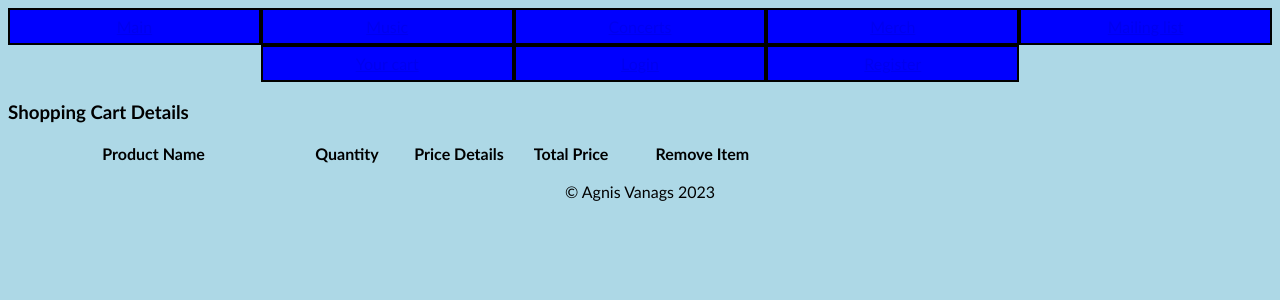
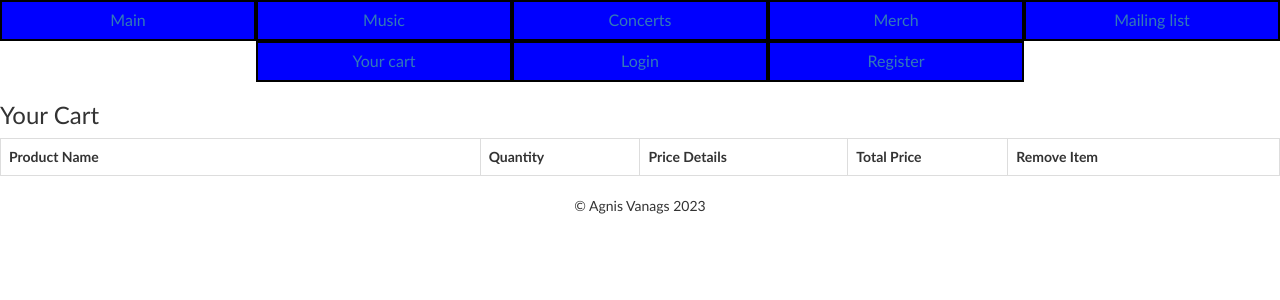
Before and after one commit to Agnis800/AV-promotion-merch-shop, a PHP site: page /cart.php in a window 1280 px wide. Shown: the top 300 px of the page. Run offline with PHP 8.4, Linux system fonts and the light colour scheme; lists and menus that the app fills with data are empty.

Commit message:
Izlabotas kosmētiskas kļūdas

```diff
--- a/pages/cart.php
+++ b/pages/cart.php
@@ -9,6 +9,9 @@ session_start();
         <meta http-equiv="X-UA-Compatible" content="ie-edge">
         <link rel="stylesheet" href="css/cart.css">
         <link rel="stylesheet" href="https://cdnjs.cloudflare.com/ajax/libs/font-awesome/4.7.0/css/font-awesome.min.css">
+        <link href="https://maxcdn.bootstrapcdn.com/bootstrap/3.3.7/css/bootstrap.min.css" rel="stylesheet" integrity="sha384-BVYiiSIFeK1dGmJRAkycuHAHRg32OmUcww7on3RYdg4Va+PmSTsz/K68vbdEjh4u" crossorigin="anonymous">
+        <script src="https://maxcdn.bootstrapcdn.com/bootstrap/3.3.7/js/bootstrap.min.js" integrity="sha384-Tc5IQib027qvyjSMfHjOMaLkfuWVxZxUPnCJA7l2mCWNIpG9mGCD8wGNIcPD7Txa" crossorigin="anonymous"></script>
+
         <title>Agnis Vanags</title>
     </head>
     <body>
@@ -35,7 +38,7 @@ session_start();
             </div>
             <div class="cart">
                 <div style="clear: both"></div>
-                <h3 class="title2">Shopping Cart Details</h3>
+                <h3 class="title2">Your Cart</h3>
                 <div class="table-responsive">
                    <table class="table table-bordered">
                     <tr>
--- a/pages/concerts.html
+++ b/pages/concerts.html
@@ -6,6 +6,7 @@
         <meta http-equiv="X-UA-Compatible" content="ie-edge">
         <link rel="stylesheet" href="css/concerts.css">
         <link rel="stylesheet" href="https://cdnjs.cloudflare.com/ajax/libs/font-awesome/4.7.0/css/font-awesome.min.css">
+
         <title>Agnis Vanags</title>
     </head>
     <body>
--- a/pages/css/cart.css
+++ b/pages/css/cart.css
@@ -12,7 +12,6 @@ html * {
     display: flex;
     justify-content: center;
 }
-
 
 .menu-btn {
     background-color: blue;
@@ -32,6 +31,10 @@ h1 {
 
 body {
     background-color: #ADD8E6;
+}
+
+table, th, tr {
+    text-align: center;
 }
 
 .name {
--- a/pages/css/merch.css
+++ b/pages/css/merch.css
@@ -5,6 +5,7 @@ html * {
 body {
     background-color: #ADD8E6;
 }
+
 
 .name {
     text-align: center;
--- a/pages/css/music.css
+++ b/pages/css/music.css
@@ -10,7 +10,6 @@ html * {
     display: flex;
     justify-content: center;
 }
-
 
 .menu-btn {
     background-color: blue;
--- a/pages/main.html
+++ b/pages/main.html
@@ -6,6 +6,7 @@
         <meta http-equiv="X-UA-Compatible" content="ie-edge">
         <link rel="stylesheet" href="css/main.css">
         <link rel="stylesheet" href="https://cdnjs.cloudflare.com/ajax/libs/font-awesome/4.7.0/css/font-awesome.min.css">
+
         <title>Agnis Vanags</title>
     </head>
     <body>
@@ -26,7 +27,7 @@
                 </div>
                 </div>
                 <div class="artwork">
-                    <img src="20230930_153537.jpg" alt="'Darklight' artwork" width="400" height="400">
+                    <img src="Darklight_artwork.jpg" alt="'Darklight' artwork" width="400" height="400">
                 </div>
                 <div class="title">
                     <h2><b>D A R K L I G H T</b></h2>
--- a/pages/merch.php
+++ b/pages/merch.php
@@ -50,6 +50,9 @@
         <meta http-equiv="X-UA-Compatible" content="ie-edge">
         <link rel="stylesheet" href="css/merch.css">
         <link rel="stylesheet" href="https://cdnjs.cloudflare.com/ajax/libs/font-awesome/4.7.0/css/font-awesome.min.css">
+        <link href="https://maxcdn.bootstrapcdn.com/bootstrap/3.3.7/css/bootstrap.min.css" rel="stylesheet" integrity="sha384-BVYiiSIFeK1dGmJRAkycuHAHRg32OmUcww7on3RYdg4Va+PmSTsz/K68vbdEjh4u" crossorigin="anonymous">
+        <script src="https://maxcdn.bootstrapcdn.com/bootstrap/3.3.7/js/bootstrap.min.js" integrity="sha384-Tc5IQib027qvyjSMfHjOMaLkfuWVxZxUPnCJA7l2mCWNIpG9mGCD8wGNIcPD7Txa" crossorigin="anonymous"></script>
+
         <title>Agnis Vanags</title>
     </head>
     <body>
@@ -94,7 +97,7 @@
                                     <img src="<?php echo $row["Image"]; ?>" class="img-responsive" style="width:250px">
                                     <h5 class="text-info"><?php echo $row["Title"]; ?></h5>
                                     <h5 class="text-danger"><?php echo $row["Price"]; ?></h5>
-                                    <input type="text" name="Quantity" class="form-control" value="1">
+                                    <input type="text" name="quantity" class="form-control" value="1">
                                     <input type="hidden" name="hidden_title" value="<?php echo $row["Title"]; ?>">
                                     <input type="hidden" name="hidden_price" value="<?php echo $row["Price"]; ?>">
                                     <input type="submit" name="add" style="margin-top: 5px;" class="btn-btn success"
```
